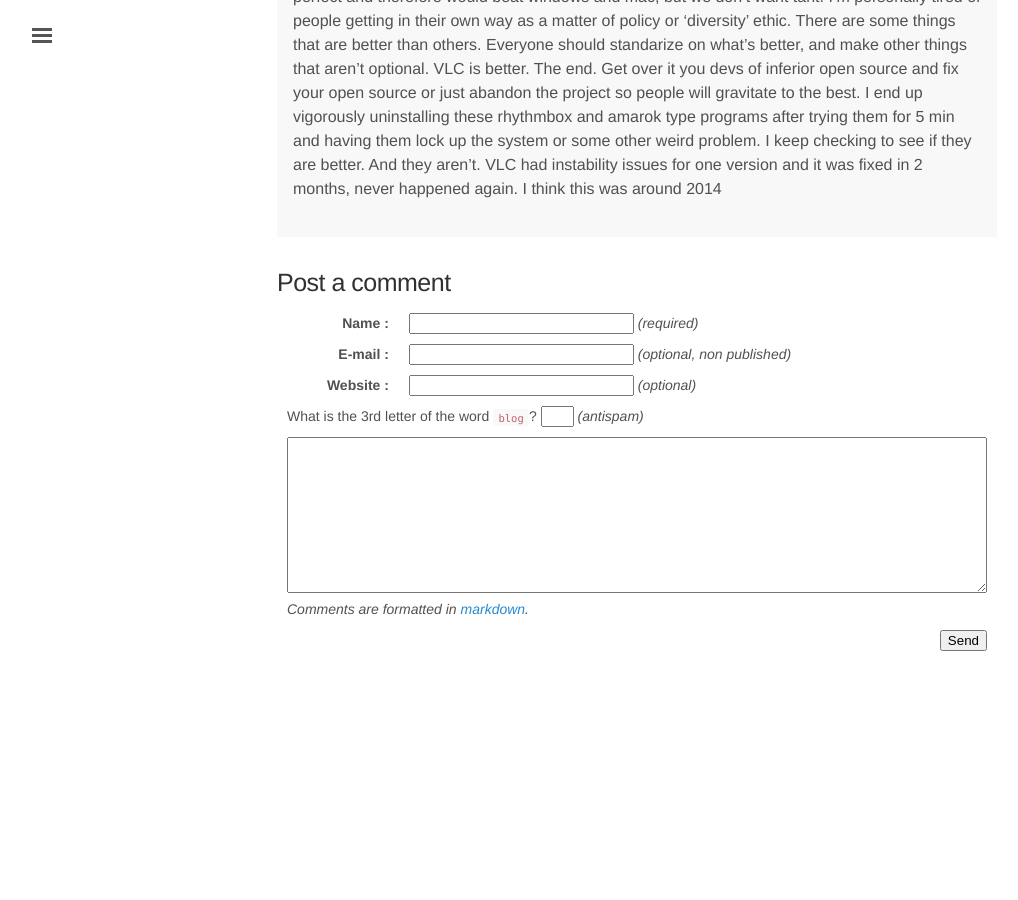
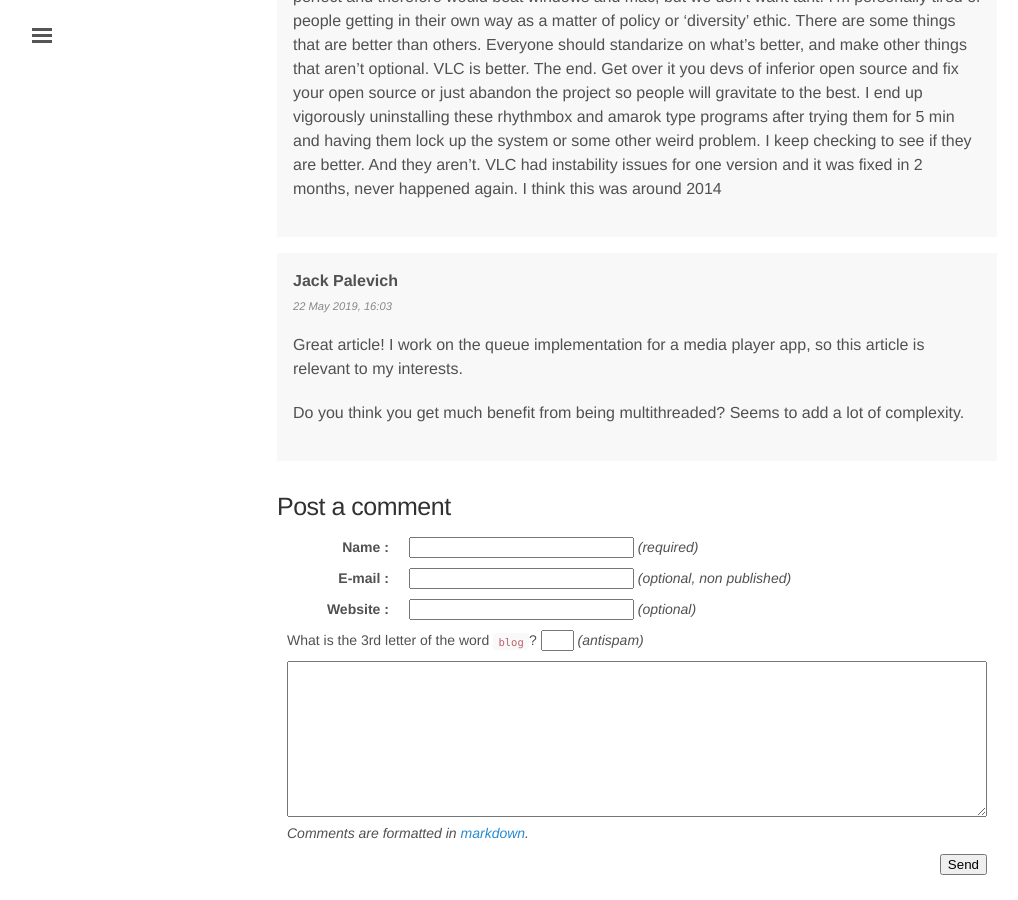
Before and after one commit to rom1v/blog.rom1v.com, a Jekyll site: the page built from _posts/2019-05-21-a-new-core-playlist-for-vlc-4.md, in a window 1280 px wide and 900 px high, scrolled down 16620 px. Shown: the whole window, without its empty margins (3-1021 px from the left). Built offline with Jekyll 4.4.1, drawn with Linux system fonts in a browser that asks for light colours; before the commit the page ends 17296 px from its top, so only the background shows below that.

Commit message:
Publish comment 3 for VLC playlist

```diff
--- a/_data/comments-2019-05-a-new-core-playlist-for-vlc-4.yaml
+++ b/_data/comments-2019-05-a-new-core-playlist-for-vlc-4.yaml
@@ -35,3 +35,12 @@
     keep checking to see if they are better.  And they aren't.  VLC had
     instability issues for one version and it was fixed in 2 months, never
     happened again.  I think this was around 2014
+- id: 3
+  author: Jack Palevich
+  date: 2019-05-22 16:03:56+02:00
+  contents: |
+    Great article! I work on the queue implementation for a media player app, so
+    this article is relevant to my interests.
+
+    Do you think you get much benefit from being multithreaded? Seems to add a
+    lot of complexity.
```
